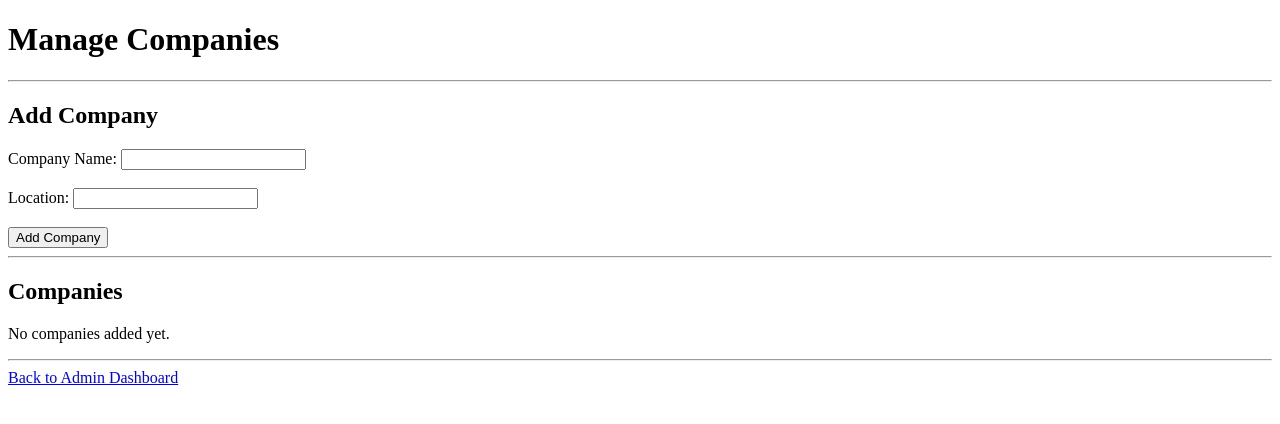
After one commit to Vanyakesarwani/Placement_Management_System, a Flask app: page /admin/companies in a window 1280 px wide. The commit adds this page. Shown: the top 424 px of the page. Run offline with Flask 3, Linux system fonts and the light colour scheme; a user stored in the database is signed in.

Commit message:
Added admin

```diff
--- a/app.py
+++ b/app.py
@@ -4,192 +4,219 @@ from urllib.parse import quote_plus
 from flask import Flask, render_template, request, redirect, url_for, session
 from flask_sqlalchemy import SQLAlchemy
 
+
 app = Flask(__name__)
 
-mysql_user = os.getenv('MYSQL_USER', 'root')
-mysql_password = os.getenv('MYSQL_PASSWORD')
-mysql_host = os.getenv('MYSQL_HOST', 'localhost')
-mysql_port = os.getenv('MYSQL_PORT', '3306')
+mysql_user = os.getenv("MYSQL_USER", "root")
+mysql_password = os.getenv("MYSQL_PASSWORD")
+mysql_host = os.getenv("MYSQL_HOST", "localhost")
+mysql_port = os.getenv("MYSQL_PORT", "3306")
 
-if not mysql_password:
-    raise RuntimeError(
-        'MYSQL_PASSWORD is not set. Start the app with: '
-        'export MYSQL_PASSWORD="your MySQL password"'
+if mysql_password:
+    app.config["SQLALCHEMY_DATABASE_URI"] = (
+        f"mysql+pymysql://{mysql_user}:{quote_plus(mysql_password)}"
+        f"@{mysql_host}:{mysql_port}/placement_db"
+        "?unix_socket=/tmp/mysql.sock"
     )
+else:
+    base_dir = os.path.abspath(os.path.dirname(__file__))
+    sqlite_path = os.path.join(base_dir, "instance", "placement.db")
+    os.makedirs(os.path.dirname(sqlite_path), exist_ok=True)
+    app.config["SQLALCHEMY_DATABASE_URI"] = f"sqlite:///{sqlite_path}"
 
-app.config['SQLALCHEMY_DATABASE_URI'] = (
-    f'mysql+pymysql://{mysql_user}:{quote_plus(mysql_password)}'
-    f'@{mysql_host}:{mysql_port}/placement_db'
-    '?unix_socket=/tmp/mysql.sock'
-)
-
-app.config['SQLALCHEMY_TRACK_MODIFICATIONS'] = False
-app.secret_key = 'your_secret_key_here'
+app.config["SQLALCHEMY_TRACK_MODIFICATIONS"] = False
+app.secret_key = "your_secret_key_here"
 
 db = SQLAlchemy(app)
 
 
-class Student(db.Model):
-    id = db.Column(db.Integer, primary_key=True)
-    name = db.Column(db.String(100), nullable=False)
-    email = db.Column(db.String(100), unique=True, nullable=False)
-    branch = db.Column(db.String(50))
-    password = db.Column(db.String(100))
-    roll_number = db.Column(db.String(50))
-    cgpa = db.Column(db.Float)
-    backlogs = db.Column(db.Integer)
-    skills = db.Column(db.String(500))
-
 class User(db.Model):
-    __tablename__ = 'users'
+    __tablename__ = "users"
 
     id = db.Column(db.Integer, primary_key=True)
     name = db.Column(db.String(100), nullable=False)
     email = db.Column(db.String(100), unique=True, nullable=False)
     password = db.Column(db.String(255), nullable=False)
-    role = db.Column(db.Enum('student', 'admin'), nullable=False)
+    role = db.Column(db.Enum("student", "admin"), nullable=False)
+
+
+class Student(db.Model):
+    __tablename__ = "student"
+
+    id = db.Column(db.Integer, primary_key=True)
+    name = db.Column(db.String(100), nullable=False)
+    email = db.Column(db.String(100), unique=True, nullable=False)
+    roll_number = db.Column(db.String(50), unique=True, nullable=False)
+    branch = db.Column(db.String(100))
+    cgpa = db.Column(db.Float)
+    backlogs = db.Column(db.Integer)
+    skills = db.Column(db.String(500))
+
+
+class Company(db.Model):
+    __tablename__ = "companies"
+
+    id = db.Column(db.Integer, primary_key=True)
+    name = db.Column(db.String(150), nullable=False)
+    location = db.Column(db.String(150))
+
 
 @app.route("/")
 def home():
-    return render_template('dashboard.html')
+    return render_template("dashboard.html")
 
-@app.route('/login', methods=['GET', 'POST'])
+
+@app.route("/login", methods=["GET", "POST"])
 def login():
-    if request.method == 'POST':
-
-        email = request.form['email']
-        password = request.form['password']
-
+    if request.method == "POST":
+        email = request.form["email"]
+        password = request.form["password"]
         user = User.query.filter_by(email=email).first()
 
         if user and user.password == password:
-            if user.role == 'student':
-                session['user_id'] = user.id
-                session['user_name'] = user.name
-                session['user_email'] = user.email
-                session['role'] = user.role
-                return redirect(url_for('student'))
-            return "Login Successful!"
+            session["user_id"] = user.id
+            session["user_name"] = user.name
+            session["user_email"] = user.email
+            session["role"] = user.role
+
+            if user.role == "student":
+                return redirect(url_for("student"))
+            if user.role == "admin":
+                return redirect(url_for("admin_dashboard"))
 
         return "Invalid email or password!"
-    return render_template('login.html')
+
+    return render_template("login.html")
 
 
-@app.route('/register', methods=['GET', 'POST'])
+@app.route("/register", methods=["GET", "POST"])
 def register():
-
-    if request.method == 'POST':
-
-        name = request.form['name']
-        email = request.form['email']
-        password = request.form['password']
-        confirm_password = request.form['confirm_password']
-
-        roll_number = request.form['roll_number']
-        branch = request.form['branch']
-        cgpa = request.form['cgpa']
-        backlogs = request.form['backlogs']
-        skills = request.form['skills']
+    if request.method == "POST":
+        name = request.form["name"]
+        email = request.form["email"]
+        password = request.form["password"]
+        confirm_password = request.form["confirm_password"]
+        roll_number = request.form["roll_number"]
+        branch = request.form["branch"]
+        cgpa = request.form["cgpa"]
+        backlogs = request.form["backlogs"]
+        skills = request.form["skills"]
 
         if password != confirm_password:
             return "Passwords do not match!"
 
-        # Create user
-        user = User(
-            name=name,
-            email=email,
-            password=password,
-            role='student'
-        )
-
-        db.session.add(user)
-        db.session.flush()
-
+        user = User(name=name, email=email, password=password, role="student")
         student = Student(
             name=name,
             email=email,
-            password=password,
             roll_number=roll_number,
             branch=branch,
             cgpa=float(cgpa),
             backlogs=int(backlogs),
-            skills=skills
+            skills=skills,
+        )
+        db.session.add_all([user, student])
+        db.session.commit()
+        return redirect(url_for("login"))
+
+    return render_template("register.html")
+
+
+@app.route("/logout")
+def logout():
+    session.clear()
+    return redirect(url_for("dashboard"))
+
+
+@app.route("/dashboard")
+def dashboard():
+    return render_template("dashboard.html")
+
+
+@app.route("/student")
+def student():
+    if "user_id" not in session:
+        return redirect(url_for("login"))
+    return render_template("student.html", user_name=session.get("user_name"))
+
+
+@app.route("/student/profile", methods=["GET", "POST"])
+def student_profile():
+    if "user_id" not in session:
+        return redirect(url_for("login"))
+
+    user = db.session.get(User, session["user_id"])
+    if user is None:
+        session.clear()
+        return redirect(url_for("login"))
+    if user.role != "student":
+        return redirect(url_for("login"))
+
+    student = Student.query.filter_by(email=user.email).first()
+    if student is None:
+        student = Student(
+            name=user.name,
+            email=user.email,
+            roll_number=f"TEMP_{user.id}",
+            branch="",
+            cgpa=None,
+            backlogs=0,
+            skills="",
         )
         db.session.add(student)
         db.session.commit()
 
-        return redirect('/login')
+    if request.method == "POST":
+        try:
+            cgpa = float(request.form["cgpa"])
+            backlogs = int(request.form["backlogs"])
+        except (ValueError, TypeError):
+            return render_template(
+                "profile.html",
+                student=student,
+                user=user,
+                error="CGPA and backlogs must be valid numbers.",
+            )
 
-    return render_template('register.html')
+        student.name = user.name
+        student.roll_number = request.form["roll_number"]
+        student.branch = request.form["branch"]
+        student.cgpa = cgpa
+        student.backlogs = backlogs
+        student.skills = request.form["skills"]
+        db.session.commit()
+        return redirect(url_for("student_profile"))
+
+    return render_template("profile.html", student=student, user=user)
 
 
-@app.route('/logout')
-def logout():
-    session.clear()
-    return redirect(url_for('dashboard'))
+@app.route("/admin/dashboard")
+def admin_dashboard():
+    if "user_id" not in session or session.get("role") != "admin":
+        return redirect(url_for("login"))
+    return render_template("admin_dash.html")
 
-@app.route('/dashboard')
-def dashboard():
-    return render_template('dashboard.html')
 
-@app.route('/student')
-def student():
-    if 'user_id' not in session:
-        return redirect(url_for('login'))
+@app.route("/admin/companies", methods=["GET", "POST"])
+def companies():
+    if "user_id" not in session or session.get("role") != "admin":
+        return redirect(url_for("login"))
 
-    return render_template('student.html', user_name=session.get('user_name'))
-
-@app.route('/student/profile', methods=['GET', 'POST'])
-def student_profile():
-
-    if 'user_id' not in session:
-        return redirect(url_for('login'))
-
-    user = db.session.get(User, session['user_id'])
-    if user is None:
-        session.clear()
-        return redirect(url_for('login'))
-
-    if user.role != 'student':
-        return redirect(url_for('login'))
-
-    student = Student.query.filter_by(email=user.email).first()
-
-    if request.method == 'POST':
-        try:
-            cgpa = float(request.form['cgpa'])
-            backlogs = int(request.form['backlogs'])
-        except ValueError:
-            return render_template(
-                'profile.html',
-                student=student,
-                error='CGPA and backlogs must be valid numbers.'
-            )
-
-        if student is None:
-            student = Student(
-                name=user.name,
-                email=user.email,
-                password=user.password
-            )
-            db.session.add(student)
-
-        student.roll_number = request.form['roll_number']
-        student.branch = request.form['branch']
-        student.cgpa = cgpa
-        student.backlogs = backlogs
-        student.skills = request.form['skills']
+    if request.method == "POST":
+        company = Company(
+            name=request.form["name"],
+            location=request.form["location"],
+        )
+        db.session.add(company)
         db.session.commit()
 
-        return redirect(url_for('student_profile'))
+    return render_template(
+        "companies.html",
+        companies=Company.query.order_by(Company.id).all(),
+    )
 
-    return render_template(
-        'profile.html',
-        student=student
-    )
 
 if __name__ == "__main__":
     with app.app_context():
         db.create_all()
-
     app.run(debug=True, port=5001)
--- /dev/null
+++ b/templates/companies.html
@@ -0,0 +1,55 @@
+<!DOCTYPE html>
+<html>
+<head>
+    <title>Manage Companies</title>
+</head>
+
+<body>
+
+    <h1>Manage Companies</h1>
+
+    <hr>
+
+    <h2>Add Company</h2>
+
+    <form method="POST">
+
+        <label>Company Name:</label>
+        <input type="text" name="name" required>
+
+        <br><br>
+
+        <label>Location:</label>
+        <input type="text" name="location">
+
+        <br><br>
+
+        <button type="submit">Add Company</button>
+
+    </form>
+
+    <hr>
+
+    <h2>Companies</h2>
+
+    {% for company in companies %}
+
+        <p>
+            <strong>{{ company.name }}</strong>
+            - {{ company.location }}
+        </p>
+
+    {% else %}
+
+        <p>No companies added yet.</p>
+
+    {% endfor %}
+
+    <hr>
+
+    <a href="{{ url_for('admin_dashboard') }}">
+        Back to Admin Dashboard
+    </a>
+
+</body>
+</html>
```
Also changed, not shown: templates/admin_dash.html (added, +44 -0 lines), templates/profile.html (+7 -7 lines), test_app.py (added, +57 -0 lines), database/schema.sql (line endings or trailing spaces), instance/placement.db.
